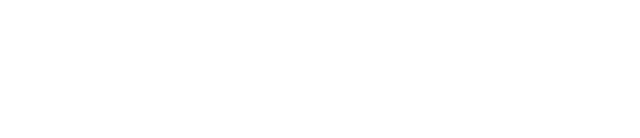
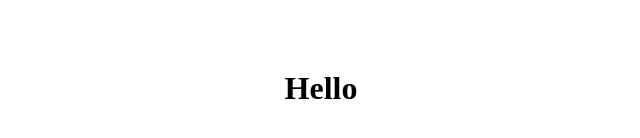
Before and after one commit to JangChangKyoon/Crypto, a React (Create React App) app: page / in a window 1280 px wide. Shown: the part 320-458 px from the top of the page, without its empty margins (327-967 px from the left). Built offline with nearby package versions, Linux system fonts and the light colour scheme.

Commit message:
themeProvider setting

```diff
--- a/src/App.js
+++ b/src/App.js
@@ -1,8 +1,8 @@
 import styled, { keyframes } from "styled-components";
 
-// const Title = styled.h1`
-//   color: ${(props) => props.theme.textColor};
-// `;
+const Title = styled.h1`
+  color: ${(props) => props.theme.textColor};
+`;
 
 const Wrapper = styled.div`
   display: flex;
@@ -10,11 +10,15 @@
   width: 100vw;
   justify-content: center;
   align-items: center;
-  /* background-color: ${(props) => props.theme.backgroundColor}; */
+  background-color: ${(props) => props.theme.backgroundColor};
 `;
 
 function App() {
-  return <Wrapper>{/* <Title>Hello</Title> */}</Wrapper>;
+  return (
+    <Wrapper>
+      <Title>Hello</Title>
+    </Wrapper>
+  );
 }
 
 export default App;
```
